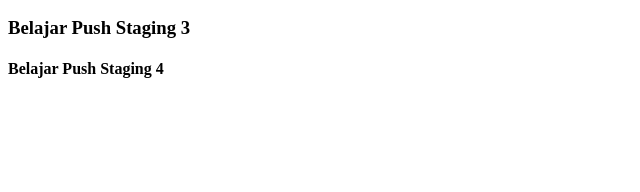
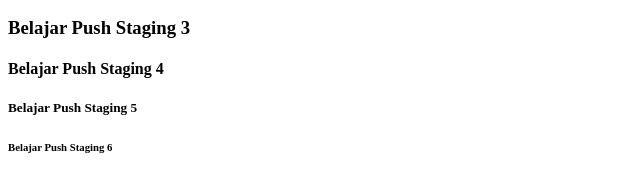
Before and after one commit to INTANDWIREINO/BELAJAR-NIOMIC, a plain HTML site: page header.html in a window 1280 px wide. Shown: the part 110-302 px from the top of the page, without its empty margins (0-640 px from the left). Drawn offline with Linux system fonts and the light colour scheme.

Commit message:
Add Element H5 and H6

```diff
--- a/header.html
+++ b/header.html
@@ -9,6 +9,7 @@
     <h2>Belajar Push Staging 2</h2>
     <h3>Belajar Push Staging 3</h3>
     <h4>Belajar Push Staging 4</h4>
-
+    <h5>Belajar Push Staging 5</h5>
+    <h6>Belajar Push Staging 6</h6>
   </body>
 </html>
```
